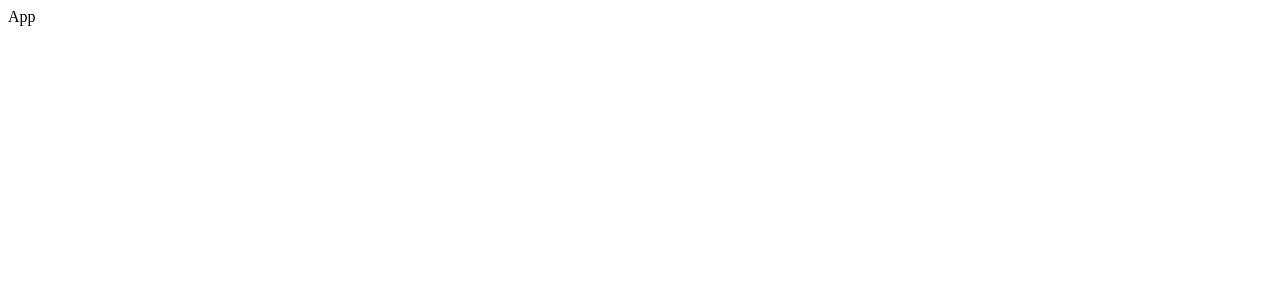
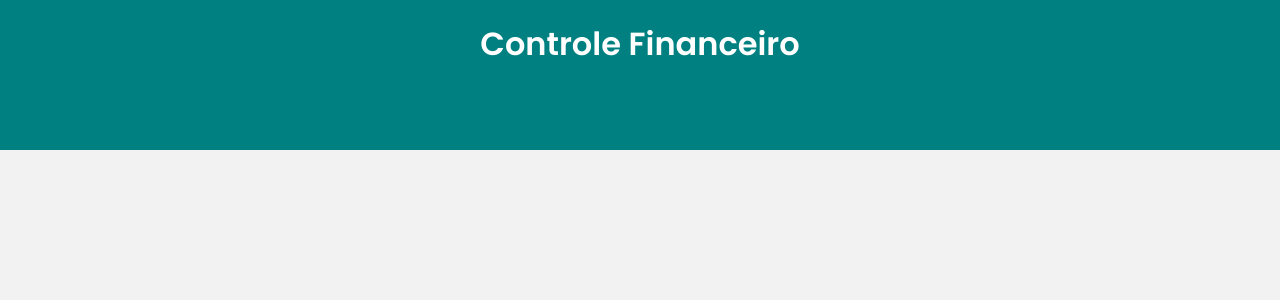
Before and after one commit to RafaelHDSV/Financial-Control, a React (Create React App) app: page / in a window 1280 px wide. Shown: the top 300 px of the page. Built offline with nearby package versions, Linux system fonts and the light colour scheme.

Commit message:
Adding header

```diff
--- a/public/index.html
+++ b/public/index.html
@@ -1,13 +1,19 @@
 <!DOCTYPE html>
 <html lang="en">
+
 <head>
   <meta charset="utf-8" />
   <meta name="viewport" content="width=device-width, initial-scale=1" />
+  <link rel="preconnect" href="https://fonts.googleapis.com">
+  <link rel="preconnect" href="https://fonts.gstatic.com" crossorigin>
+  <link href="https://fonts.googleapis.com/css2?family=Poppins:wght@300;400;500;600&display=swap" rel="stylesheet">
 
   <title>App Finanças</title>
 </head>
+
 <body>
   <noscript>You need to enable JavaScript to run this app.</noscript>
   <div id="root"></div>
 </body>
+
 </html>
--- a/src/App.js
+++ b/src/App.js
@@ -1,8 +1,13 @@
 import React from 'react'
+import GlobalStyle from './styles/global'
+import Header from './components/header'
 
 const App = () => {
     return (
-        <div>App</div>
+        <>
+            <Header />
+            <GlobalStyle />
+        </>
     )
 }
 
--- /dev/null
+++ b/src/components/header/index.js
@@ -0,0 +1,14 @@
+import React from 'react'
+import * as C from './style'
+
+const Header = () => {
+    return (
+        <C.Container>
+            <C.Header>
+                <C.Title>Controle Financeiro</C.Title>
+            </C.Header>
+        </C.Container>
+    )
+}
+
+export default Header
--- /dev/null
+++ b/src/components/header/style.js
@@ -0,0 +1,14 @@
+import styled from "styled-components";
+
+export const Container = styled.div`
+    height: 150px;
+    text-align: center;
+    background: teal;
+`
+
+export const Header = styled.h1``;
+
+export const Title = styled.div`
+    padding-top: 20px;
+    color: #fff;
+`
--- a/src/styles/global.js
+++ b/src/styles/global.js
@@ -1,9 +1,13 @@
 import { createGlobalStyle } from 'styled-components'
 
 const Global = createGlobalStyle`
-    body {
+
+    * {
         margin: 0;
         padding: 0;
+    }
+
+    body {
         font-family: 'Poppins', Sans-serif;
         background-color: #f2f2f2;
     }
```
Lines whose indentation alone changed are shown as unchanged.
